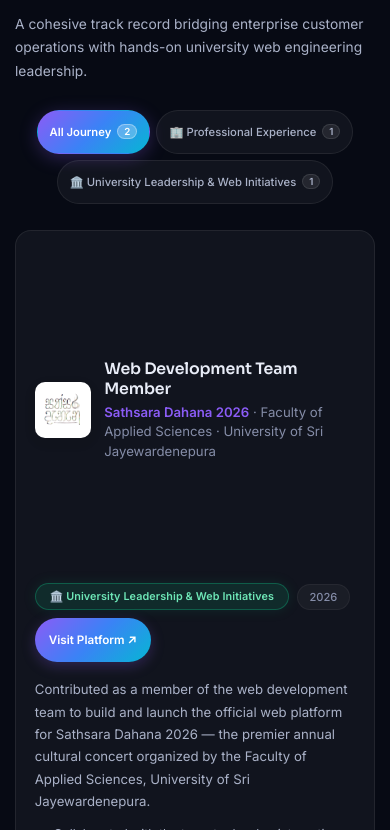
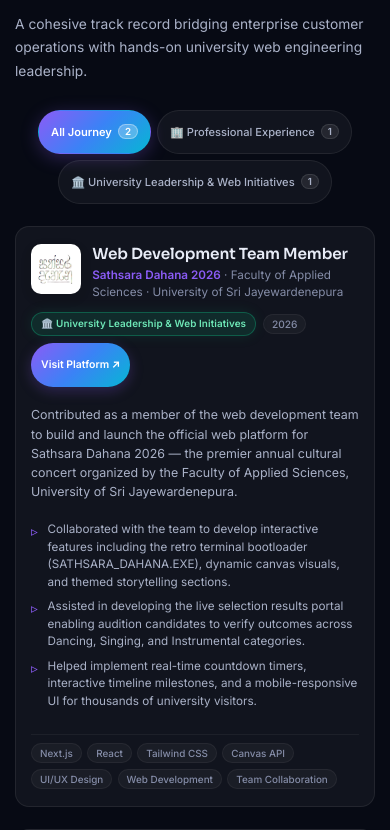
Before and after one commit to nisa2003-ops/portfolio, a React (Vite) app in the folder frontend/: page / in a window 390 px wide. Shown: the part 9934-10764 px from the top of the page. Built offline with nearby package versions, Linux system fonts and the light colour scheme; some icons are missing.

Commit message:
feat(ui): add fluid aurora custom cursor and fix experience mobile layout

```diff
--- a/frontend/src/App.jsx
+++ b/frontend/src/App.jsx
@@ -3,6 +3,7 @@
 import { useSpotlight } from "./hooks/useSpotlight";
 
 import ScrollProgress from "./components/ScrollProgress/ScrollProgress";
+import CustomCursor from "./components/CustomCursor/CustomCursor";
 import Navbar from "./components/Navbar/Navbar";
 import Hero from "./components/Hero/Hero";
 import About from "./components/About/About";
@@ -20,6 +21,7 @@
 
   return (
     <>
+      <CustomCursor />
       <ScrollProgress />
       <Navbar theme={theme} toggleTheme={toggleTheme} />
       <main>
--- /dev/null
+++ b/frontend/src/components/CustomCursor/CustomCursor.jsx
@@ -0,0 +1,152 @@
+import { useEffect, useRef, useState } from "react";
+import { createPortal } from "react-dom";
+import styles from "./CustomCursor.module.css";
+
+/**
+ * CustomCursor - Option 1: Fluid Aurora Dot & Trailing Halo
+ * - Central precision dot (zero latency, exact viewport tracking)
+ * - Fluid spring-trailing halo (Apple & Linear inspired)
+ * - Scale & aurora sheen expansion on interactive element hover
+ * - Tactile scale-down response on click / pointerdown
+ * - Direct DOM transforms via requestAnimationFrame (120fps smooth)
+ * - Rendered directly to document.body via createPortal to remain fixed across all scroll sections
+ * - Strictly excluded on touch & mobile screens (pointer: coarse)
+ */
+export default function CustomCursor() {
+  const dotRef = useRef(null);
+  const haloRef = useRef(null);
+  const [mounted, setMounted] = useState(false);
+
+  useEffect(() => {
+    // Only activate if device has a fine pointer (desktop mouse / trackpad)
+    if (typeof window === "undefined") return;
+    const isFinePointer = window.matchMedia("(pointer: fine)").matches;
+    if (!isFinePointer) return;
+
+    setMounted(true);
+
+    let targetX = -100;
+    let targetY = -100;
+    let haloX = -100;
+    let haloY = -100;
+    let isVisible = false;
+    let isHovering = false;
+    let isClicking = false;
+    let rafId = null;
+
+    document.body.classList.add("custom-cursor-active");
+
+    const updateClasses = () => {
+      if (!haloRef.current) return;
+      if (isHovering) {
+        haloRef.current.classList.add(styles.isHovering);
+      } else {
+        haloRef.current.classList.remove(styles.isHovering);
+      }
+
+      if (isClicking) {
+        haloRef.current.classList.add(styles.isClicking);
+      } else {
+        haloRef.current.classList.remove(styles.isClicking);
+      }
+    };
+
+    const render = () => {
+      // Fluid trailing interpolation (spring ease)
+      haloX += (targetX - haloX) * 0.18;
+      haloY += (targetY - haloY) * 0.18;
+
+      if (dotRef.current) {
+        dotRef.current.style.transform = `translate3d(${targetX}px, ${targetY}px, 0)`;
+        dotRef.current.style.opacity = isVisible ? "1" : "0";
+      }
+
+      if (haloRef.current) {
+        const scale = isClicking ? 0.85 : isHovering ? 1.55 : 1;
+        haloRef.current.style.transform = `translate3d(${haloX}px, ${haloY}px, 0) scale(${scale})`;
+        haloRef.current.style.opacity = isVisible ? "1" : "0";
+      }
+
+      rafId = requestAnimationFrame(render);
+    };
+
+    const onPointerMove = (e) => {
+      targetX = e.clientX;
+      targetY = e.clientY;
+      if (!isVisible) isVisible = true;
+
+      // Check if cursor is over an interactive element
+      const target = e.target;
+      const interactive = target && target.closest(
+        'a, button, [role="button"], [role="tab"], input, select, textarea, summary, [data-spotlight="true"], label'
+      );
+
+      const nextHover = Boolean(interactive);
+      if (nextHover !== isHovering) {
+        isHovering = nextHover;
+        updateClasses();
+      }
+    };
+
+    const onPointerDown = () => {
+      isClicking = true;
+      updateClasses();
+    };
+
+    const onPointerUp = () => {
+      isClicking = false;
+      updateClasses();
+    };
+
+    const onMouseLeave = () => {
+      isVisible = false;
+    };
+
+    const onMouseEnter = () => {
+      isVisible = true;
+    };
+
+    const onScroll = () => {
+      if (!isVisible) return;
+      const elem = document.elementFromPoint(targetX, targetY);
+      const interactive = elem && elem.closest(
+        'a, button, [role="button"], [role="tab"], input, select, textarea, summary, [data-spotlight="true"], label'
+      );
+      const nextHover = Boolean(interactive);
+      if (nextHover !== isHovering) {
+        isHovering = nextHover;
+        updateClasses();
+      }
+    };
+
+    window.addEventListener("pointermove", onPointerMove, { passive: true });
+    window.addEventListener("pointerdown", onPointerDown, { passive: true });
+    window.addEventListener("pointerup", onPointerUp, { passive: true });
+    window.addEventListener("scroll", onScroll, { passive: true });
+    document.documentElement.addEventListener("mouseleave", onMouseLeave);
+    document.documentElement.addEventListener("mouseenter", onMouseEnter);
+
+    rafId = requestAnimationFrame(render);
+
+    return () => {
+      document.body.classList.remove("custom-cursor-active");
+      window.removeEventListener("pointermove", onPointerMove);
+      window.removeEventListener("pointerdown", onPointerDown);
+      window.removeEventListener("pointerup", onPointerUp);
+      window.removeEventListener("scroll", onScroll);
+      document.documentElement.removeEventListener("mouseleave", onMouseLeave);
+      document.documentElement.removeEventListener("mouseenter", onMouseEnter);
+      if (rafId) cancelAnimationFrame(rafId);
+    };
+  }, []);
+
+  if (!mounted || typeof document === "undefined") return null;
+
+  return createPortal(
+    <>
+      <div ref={dotRef} className={styles.cursorDot} aria-hidden="true" />
+      <div ref={haloRef} className={styles.cursorHalo} aria-hidden="true" />
+    </>,
+    document.body
+  );
+}
--- /dev/null
+++ b/frontend/src/components/CustomCursor/CustomCursor.module.css
@@ -0,0 +1,84 @@
+/* ── Aurora Custom Cursor (Linear & Apple Style) ── */
+
+.cursorDot {
+  position: fixed;
+  top: 0;
+  left: 0;
+  width: 6px;
+  height: 6px;
+  margin-top: -3px;
+  margin-left: -3px;
+  border-radius: 50%;
+  background: linear-gradient(135deg, #A78BFA, #38BDF8);
+  pointer-events: none;
+  z-index: 99999;
+  opacity: 0;
+  box-shadow: 0 0 10px rgba(167, 139, 250, 0.75);
+  transition: opacity 0.2s ease-out;
+  will-change: transform, opacity;
+}
+
+.cursorHalo {
+  position: fixed;
+  top: 0;
+  left: 0;
+  width: 34px;
+  height: 34px;
+  margin-top: -17px;
+  margin-left: -17px;
+  border-radius: 50%;
+  border: 1.5px solid rgba(139, 92, 246, 0.45);
+  background: rgba(139, 92, 246, 0.08);
+  pointer-events: none;
+  z-index: 99998;
+  opacity: 0;
+  box-shadow: 0 0 16px rgba(139, 92, 246, 0.15);
+  transition: opacity 0.25s ease-out, border-color 0.22s var(--ease-out), background 0.22s var(--ease-out), box-shadow 0.22s var(--ease-out);
+  will-change: transform, opacity;
+}
+
+/* Hovering interactive element */
+.isHovering {
+  border-color: rgba(56, 189, 248, 0.75);
+  background: rgba(56, 189, 248, 0.12);
+  box-shadow: 0 0 24px rgba(139, 92, 246, 0.4), 0 0 10px rgba(56, 189, 248, 0.35);
+}
+
+/* Clicking / pointer down */
+.isClicking {
+  border-color: rgba(167, 139, 250, 0.9);
+  background: rgba(167, 139, 250, 0.22);
+  box-shadow: 0 0 20px rgba(167, 139, 250, 0.6);
+}
+
+/* Light Theme Overrides */
+:global([data-theme="light"]) .cursorDot {
+  background: #7C3AED;
+  box-shadow: 0 0 8px rgba(124, 58, 237, 0.6);
+}
+
+:global([data-theme="light"]) .cursorHalo {
+  border-color: rgba(124, 58, 237, 0.4);
+  background: rgba(124, 58, 237, 0.07);
+  box-shadow: 0 0 12px rgba(124, 58, 237, 0.16);
+}
+
+:global([data-theme="light"]) .isHovering {
+  border-color: rgba(14, 165, 233, 0.85);
+  background: rgba(14, 165, 233, 0.12);
+  box-shadow: 0 0 18px rgba(124, 58, 237, 0.26);
+}
+
+:global([data-theme="light"]) .isClicking {
+  border-color: #6D28D9;
+  background: rgba(109, 40, 217, 0.18);
+  box-shadow: 0 0 16px rgba(109, 40, 217, 0.45);
+}
+
+/* Disable completely on mobile touch devices or print */
+@media (pointer: coarse), print {
+  .cursorDot,
+  .cursorHalo {
+    display: none !important;
+  }
+}
--- a/frontend/src/components/Experience/Experience.module.css
+++ b/frontend/src/components/Experience/Experience.module.css
@@ -113,7 +113,7 @@
 
 .logoAndTitle {
   display: flex;
-  align-items: center;
+  align-items: flex-start;
   gap: 1.25rem;
   min-width: 0;
   flex: 1 1 320px;
@@ -401,10 +401,10 @@
 @media (max-width: 768px) {
   .filterDock {
     gap: 0.4rem;
-    margin-bottom: 1.75rem;
+    margin-bottom: 1.5rem;
   }
   .filterPill {
-    font-size: 0.75rem;
+    font-size: 0.74rem;
     padding: 6px 12px;
     gap: 6px;
   }
@@ -413,50 +413,142 @@
     padding: 1px 6px;
   }
   .card {
-    padding: 1.5rem;
-    border-radius: 18px;
+    padding: 1.35rem 1.2rem;
+    border-radius: 16px;
+    gap: 0.75rem;
   }
   .cardHeaderTop {
     flex-direction: column;
     align-items: flex-start;
-    gap: 0.9rem;
+    gap: 0.75rem;
+    margin-bottom: 0.65rem;
   }
   .logoAndTitle {
+    flex: initial;
     width: 100%;
-    gap: 0.9rem;
+    align-items: flex-start;
+    gap: 0.85rem;
   }
   .logoWrap {
-    width: 64px;
-    height: 64px;
+    width: 58px;
+    height: 58px;
     border-radius: 12px;
+    padding: 5px;
+    flex-shrink: 0;
+  }
+  .titleInfo {
+    gap: 0.2rem;
   }
   .role {
-    font-size: 1.15rem;
+    font-size: 1.12rem;
+    line-height: 1.3;
+  }
+  .orgRow {
+    font-size: 0.84rem;
+    line-height: 1.45;
   }
   .metaActions {
     width: 100%;
-    justify-content: flex-start;
-    gap: 0.5rem;
+    display: flex;
+    flex-wrap: wrap;
+    align-items: center;
+    gap: 0.45rem;
+    padding-top: 0.1rem;
+  }
+  .badgeIndustry,
+  .badgeUniversity,
+  .badgeCampus {
+    font-size: 0.68rem;
+    padding: 4px 11px;
+    white-space: normal;
+    line-height: 1.35;
+  }
+  .period {
+    font-size: 0.7rem;
+    padding: 4px 10px;
+  }
+  .linkBtn {
+    font-size: 0.72rem;
+    padding: 5px 12px;
   }
   .description {
-    font-size: 0.88rem;
+    font-size: 0.86rem;
+    line-height: 1.6;
+    margin-bottom: 0.65rem;
+  }
+  .highlights {
+    gap: 0.45rem;
+    margin-bottom: 0.85rem;
   }
   .highlightItem {
     font-size: 0.82rem;
+    line-height: 1.55;
+    padding-left: 1.15rem;
+  }
+  .skills {
+    gap: 0.4rem;
+    padding-top: 0.65rem;
+  }
+  .skill {
+    font-size: 0.7rem;
+    padding: 4px 10px;
   }
 }
 
 @media (max-width: 480px) {
   .card {
-    padding: 1.25rem;
-    border-radius: 16px;
+    padding: 1.15rem 1rem;
+    border-radius: 14px;
+  }
+  .cardHeaderTop {
+    gap: 0.65rem;
+    margin-bottom: 0.5rem;
+  }
+  .logoAndTitle {
+    gap: 0.75rem;
   }
   .logoWrap {
-    width: 56px;
-    height: 56px;
+    width: 50px;
+    height: 50px;
     border-radius: 10px;
+    padding: 4px;
   }
   .role {
-    font-size: 1.05rem;
+    font-size: 1.02rem;
+  }
+  .orgRow {
+    font-size: 0.78rem;
+  }
+  .badgeIndustry,
+  .badgeUniversity,
+  .badgeCampus {
+    font-size: 0.66rem;
+    padding: 4px 9px;
+  }
+  .period {
+    font-size: 0.68rem;
+    padding: 3px 8px;
+  }
+  .linkBtn {
+    font-size: 0.7rem;
+    padding: 4px 10px;
+  }
+  .description {
+    font-size: 0.83rem;
+    line-height: 1.55;
+    margin-bottom: 0.55rem;
+  }
+  .highlightItem {
+    font-size: 0.78rem;
+    line-height: 1.5;
+    padding-left: 1.1rem;
+  }
+  .skills {
+    gap: 0.35rem;
+    padding-top: 0.55rem;
+  }
+  .skill {
+    font-size: 0.66rem;
+    padding: 3px 8px;
   }
 }
--- a/frontend/src/index.css
+++ b/frontend/src/index.css
@@ -123,8 +123,8 @@
 
 /* Page entrance */
 @keyframes page-in {
-  from { opacity: 0; transform: translateY(14px) }
-  to { opacity: 1; transform: translateY(0) }
+  from { opacity: 0; transform: translateY(14px); }
+  to { opacity: 1; transform: none; }
 }
 
 #root {
@@ -440,3 +440,11 @@
     transparent 65%
   );
 }
+
+/* ── Custom Aurora Cursor Support ── */
+@media (pointer: fine) {
+  body.custom-cursor-active,
+  body.custom-cursor-active * {
+    cursor: none !important;
+  }
+}
```
